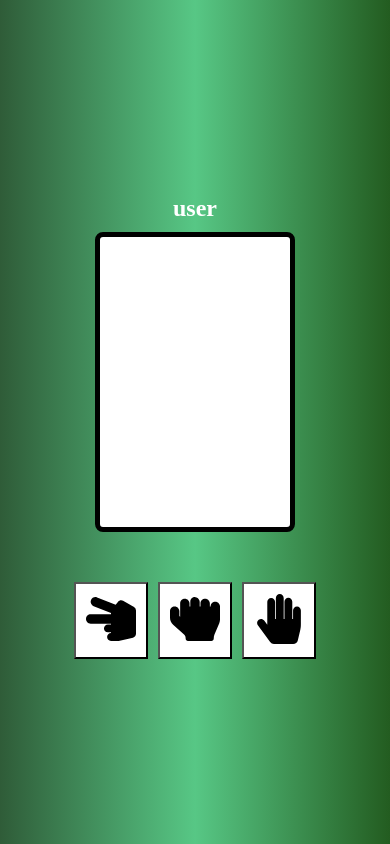
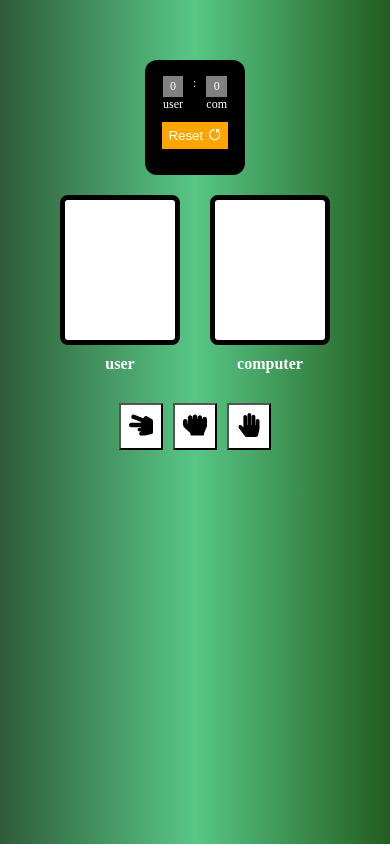
Before and after one commit to jwjw7878/rock-paper-scissor, a React (Vite) app: page / in a window 390 px wide. Built offline with nearby package versions, Linux system fonts and the light colour scheme.

Commit message:
상대방 카드 랜덤 호출 및 게임 결과 도출

```diff
--- a/src/App.css
+++ b/src/App.css
@@ -13,27 +13,63 @@ body {
     rgba(87, 199, 133, 1) 50%,
     rgba(35, 92, 32, 1) 100%
   );
-  display: flex;
-  flex-direction: column;
-  align-items: center;
-  justify-content: center;
-  height: 100vh;
 }
 .main {
+  border-radius: 20%;
+  padding: 40px 100px;
+}
+.score-board {
+  width: 180px;
+  margin: 20px auto;
+  padding: 20px 10px;
+  background-color: black;
+  border-radius: 12px;
+  color: white;
+}
+.score-area {
+  display: flex;
+  justify-content: center;
+  text-align: center;
+  gap: 10px;
+}
+.score {
+  padding: 3px 3px;
+  background-color: gray;
+}
+.score-reset {
+  display: flex;
+  gap: 5px;
+  margin: 10px auto;
+  padding: 10px;
+  background-color: orange;
+  color: white;
+  border: 0;
+  outline: none;
+  cursor: pointer;
+}
+
+/* 박스요소 */
+.box-area {
   display: flex;
   justify-content: center;
   gap: 100px;
 }
-
-/* 박스요소 */
 .card {
   position: relative;
   font-family: "Rufina", serif;
-  width: 200px;
-  height: 300px;
+  width: 150px;
+  height: 200px;
   background-color: white;
   border: 5px solid black;
   border-radius: 8px;
+}
+.card.win {
+  color: green;
+  border: 5px solid green;
+}
+.card.lose {
+  color: red;
+  border: 5px solid red;
 }
 .player {
   color: white;
@@ -47,7 +83,7 @@ body {
   display: flex;
   align-items: center;
   flex-direction: column;
-  font-size: 20px;
+  font-size: 16px;
   font-weight: bold;
 }
 .bottom-right {
@@ -58,7 +94,7 @@ body {
   align-items: center;
   flex-direction: column;
   transform: rotate(180deg);
-  font-size: 20px;
+  font-size: 16px;
   font-weight: bold;
 }
 .middle {
@@ -69,21 +105,22 @@ body {
   display: flex;
   flex-direction: column;
   align-items: center;
+  gap: 5px;
 }
 .middle > .text {
-  font-size: 24px;
+  font-size: 18px;
   font-weight: bold;
 }
 .choice {
-  font-size: 50px;
+  font-size: 36px;
 }
 .choice.small {
-  font-size: 25px;
+  font-size: 16px;
 }
 
 /* 가위바위보 버튼 */
 .button-area {
-  margin-top: 50px;
+  margin-top: 20px;
   display: flex;
   justify-content: center;
   gap: 10px;
@@ -93,7 +130,51 @@ body {
   background-color: white;
   cursor: pointer;
 }
+.user-btn {
+  font-size: 24px;
+}
 
-.user-btn {
-  font-size: 50px;
+/* 테블릿~모바일 */
+@media (max-width: 576px) {
+  /* 스코어 보드 */
+  .score-board {
+    width: 100px;
+    padding: 16px;
+  }
+  .score-area {
+    font-size: 12px;
+  }
+  .score-reset {
+    padding: 6px;
+  }
+
+  /* 박스(카드) 요소 */
+  .box-area {
+    gap: 30px;
+  }
+  .card {
+    width: 120px;
+    height: 150px;
+  }
+  .left-top,
+  .bottom-right {
+    font-size: 12px;
+  }
+  .middle > .text {
+    font-size: 16px;
+  }
+  .choice {
+    font-size: 28px;
+  }
+  .choice.small {
+    font-size: 14px;
+  }
+  .player {
+    font-size: 16px;
+  }
+
+  /* 가위바위보 */
+  .button-area > button {
+    padding: 8px;
+  }
 }
--- a/src/App.jsx
+++ b/src/App.jsx
@@ -1,7 +1,9 @@
 import { useState } from "react";
 import "./App.css";
 import { Box } from "./components/Box";
+
 import { FaHandRock, FaHandScissors, FaHandPaper } from "react-icons/fa";
+import { ScoreBoard } from "./components/ScoreBoard";
 
 function App() {
   const choice = {
@@ -27,16 +29,94 @@ function App() {
       ],
     },
   };
+  // user state
   const [user, setUser] = useState(null);
+  // com state
+  const [com, setCom] = useState(null);
+  // resultData State
+  const [resultData, setResultData] = useState({
+    user: "",
+    com: "",
+    userScore: 0,
+    comScore: 0,
+  });
+  // 기위바위보 게임 버튼
   const buttonHandler = (play) => {
+    const comArr = selectRandom();
     setUser(choice[play]);
+    setCom(choice[comArr]);
+    gameResult(choice[play], choice[comArr]);
+  };
+  // com 랜덤 결과 도출
+  const selectRandom = () => {
+    const choiceArr = Object.keys(choice);
+    const random = Math.floor(Math.random() * choiceArr.length);
+    return choiceArr[random];
+  };
+
+  // 게임 결과 도출
+  const gameResult = (userRes, comRes) => {
+    if (userRes.name === comRes.name) {
+      return setResultData((prev) => ({ ...prev, user: "tie", com: "tie" }));
+    } else if (userRes.name === "rock") {
+      return comRes.name === "scissor"
+        ? setResultData((prev) => ({
+            ...prev,
+            user: "win",
+            com: "lose",
+            userScore: prev.userScore + 1,
+          }))
+        : setResultData((prev) => ({
+            ...prev,
+            user: "lose",
+            com: "win",
+            comScore: prev.comScore + 1,
+          }));
+    } else if (userRes.name == "paper") {
+      return comRes.name === "rock"
+        ? setResultData((prev) => ({
+            ...prev,
+            user: "win",
+            com: "lose",
+            userScore: prev.userScore + 1,
+          }))
+        : setResultData((prev) => ({
+            ...prev,
+            user: "lose",
+            com: "win",
+            comScore: prev.comScore + 1,
+          }));
+    } else if (userRes.name === "scissor") {
+      return comRes.name === "paper"
+        ? setResultData((prev) => ({
+            ...prev,
+            user: "win",
+            com: "lose",
+            userScore: prev.userScore + 1,
+          }))
+        : setResultData((prev) => ({
+            ...prev,
+            user: "lose",
+            com: "win",
+            comScore: prev.comScore + 1,
+          }));
+    }
+  };
+  // reset버튼으로 스코어 및 결과 초기화
+  const resetBtn = () => {
+    setResultData({ user: "", com: "", userScore: 0, comScore: 0 });
+    setUser(null);
+    setCom(null);
   };
 
   return (
     <div>
       <div className="main">
-        <Box player="user" card={user} />
-        {/* <Box player="computer" card={com} /> */}
+        {/* 스코어보드 컴포넌트 */}
+        <ScoreBoard score={resultData} resetBtn={resetBtn} />
+        <div className="box-area">
+          <Box player="user" card={user} status={resultData.user} />
+          <Box player="computer" card={com} status={resultData.com} />
         </div>
         <div className="button-area">
           <button
@@ -62,6 +142,7 @@ function App() {
           </button>
         </div>
       </div>
+    </div>
   );
 }
 
--- a/src/components/Box.jsx
+++ b/src/components/Box.jsx
@@ -1,16 +1,24 @@
 import React from "react";
 import "../App.css";
 
-export const Box = ({ player, card }) => {
+export const Box = ({ player, card, status }) => {
   return (
     <div className="box">
-      <h2 className="player">{player}</h2>
-      <div className="card">
+      <div
+        className={`${
+          status === "win"
+            ? "card win"
+            : status === "lose"
+            ? "card lose"
+            : "card"
+        }`}
+      >
         <p className="left-top">
           {card && card.name.slice(0, 1).toUpperCase()}
           {card && card.icon[1]}
         </p>
         <div className="middle">
+          <p className="status">{status}</p>
           {card && card.icon[0]}
           <p className="text">{card && card.name}</p>
         </div>
@@ -19,6 +27,7 @@ export const Box = ({ player, card }) => {
           {card && card.icon[1]}
         </p>
       </div>
+      <h2 className="player">{player}</h2>
     </div>
   );
 };
```
Lines whose indentation alone changed are shown as unchanged.
